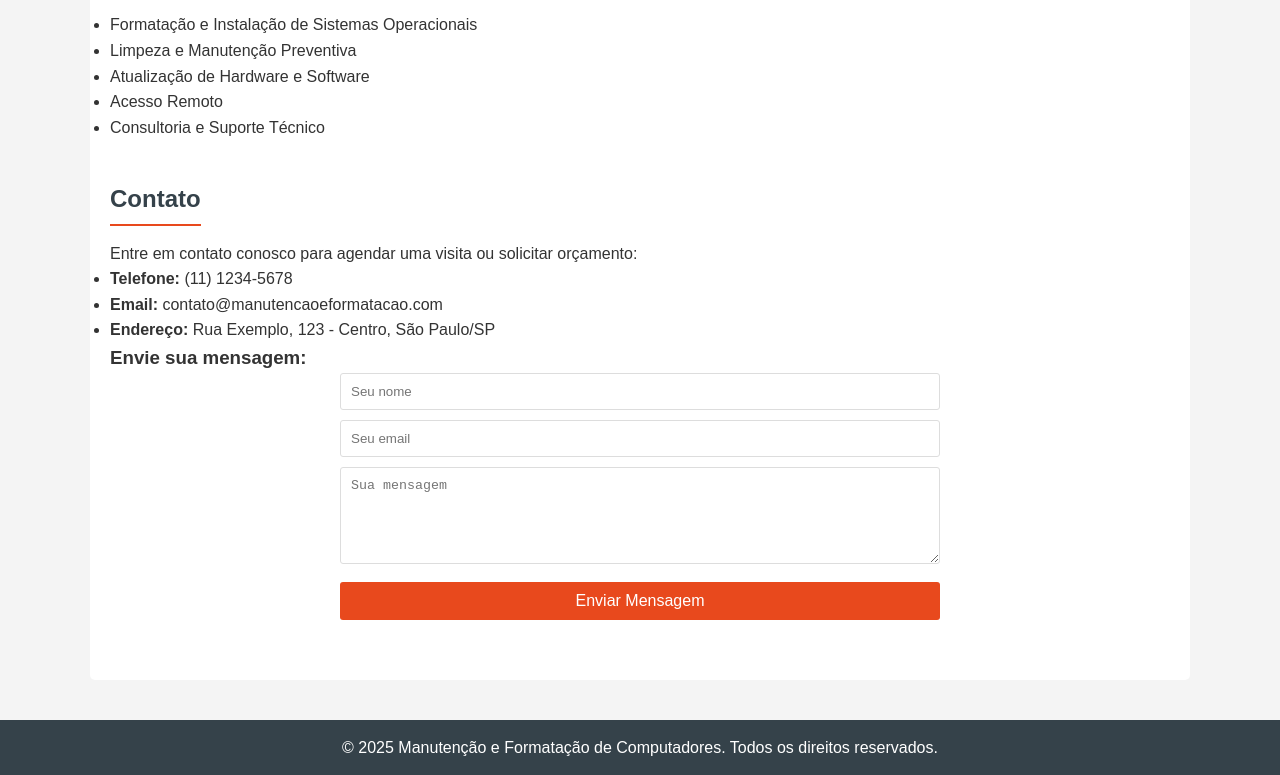
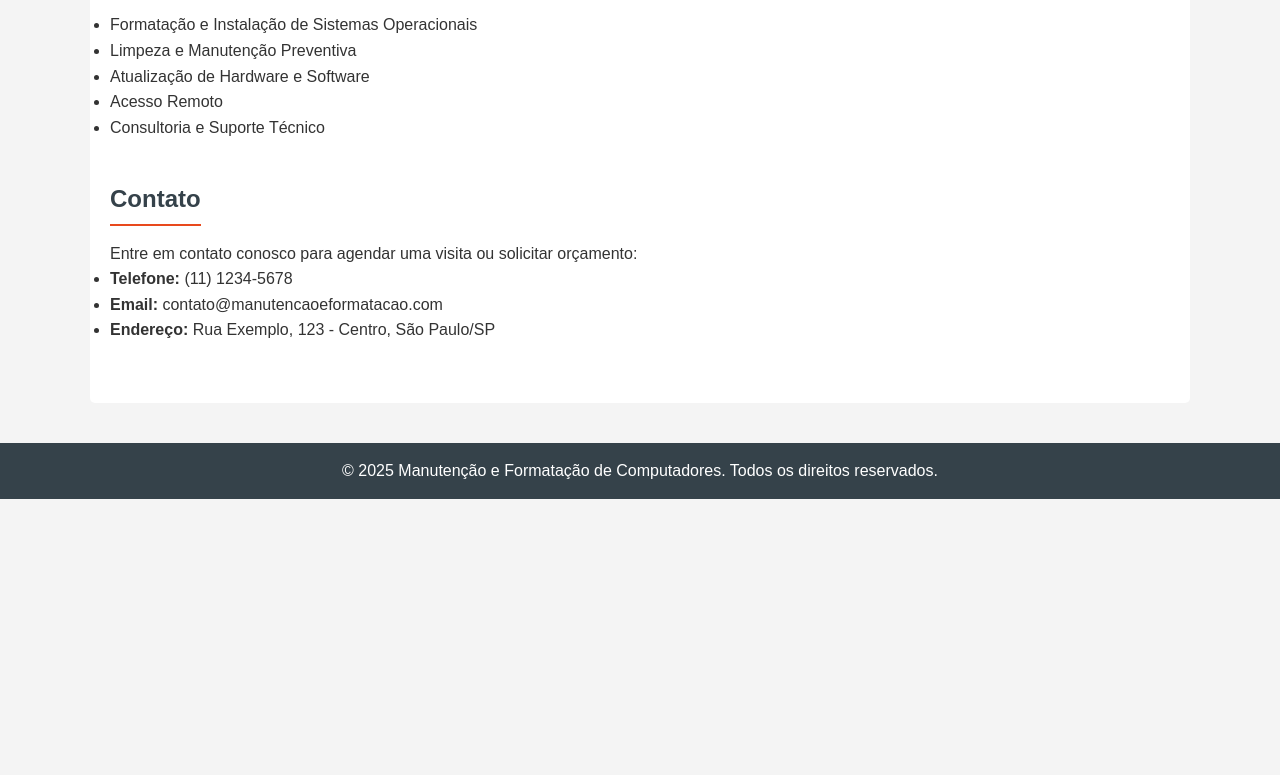
Before and after one commit to LonNaVy/LonNaVy.github.io, a plain HTML site: page index.html in a window 1280 px wide. Shown: the part 412-1187 px from the top of the page. After the commit the page ends 911 px from the top, so only its background shows below. Drawn offline with Linux system fonts and the light colour scheme.

Commit message:
index.html

```diff
--- a/index.html
+++ b/index.html
@@ -172,13 +172,6 @@
         <li><strong>Email:</strong> contato@manutencaoeformatacao.com</li>
         <li><strong>Endereço:</strong> Rua Exemplo, 123 - Centro, São Paulo/SP</li>
       </ul>
-      <h3>Envie sua mensagem:</h3>
-      <form id="contactForm" onsubmit="return validateForm();">
-        <input type="text" id="nome" name="nome" placeholder="Seu nome" required>
-        <input type="email" id="email" name="email" placeholder="Seu email" required>
-        <textarea id="mensagem" name="mensagem" rows="5" placeholder="Sua mensagem" required></textarea>
-        <button type="submit">Enviar Mensagem</button>
-      </form>
     </section>
   </div>
 
```
